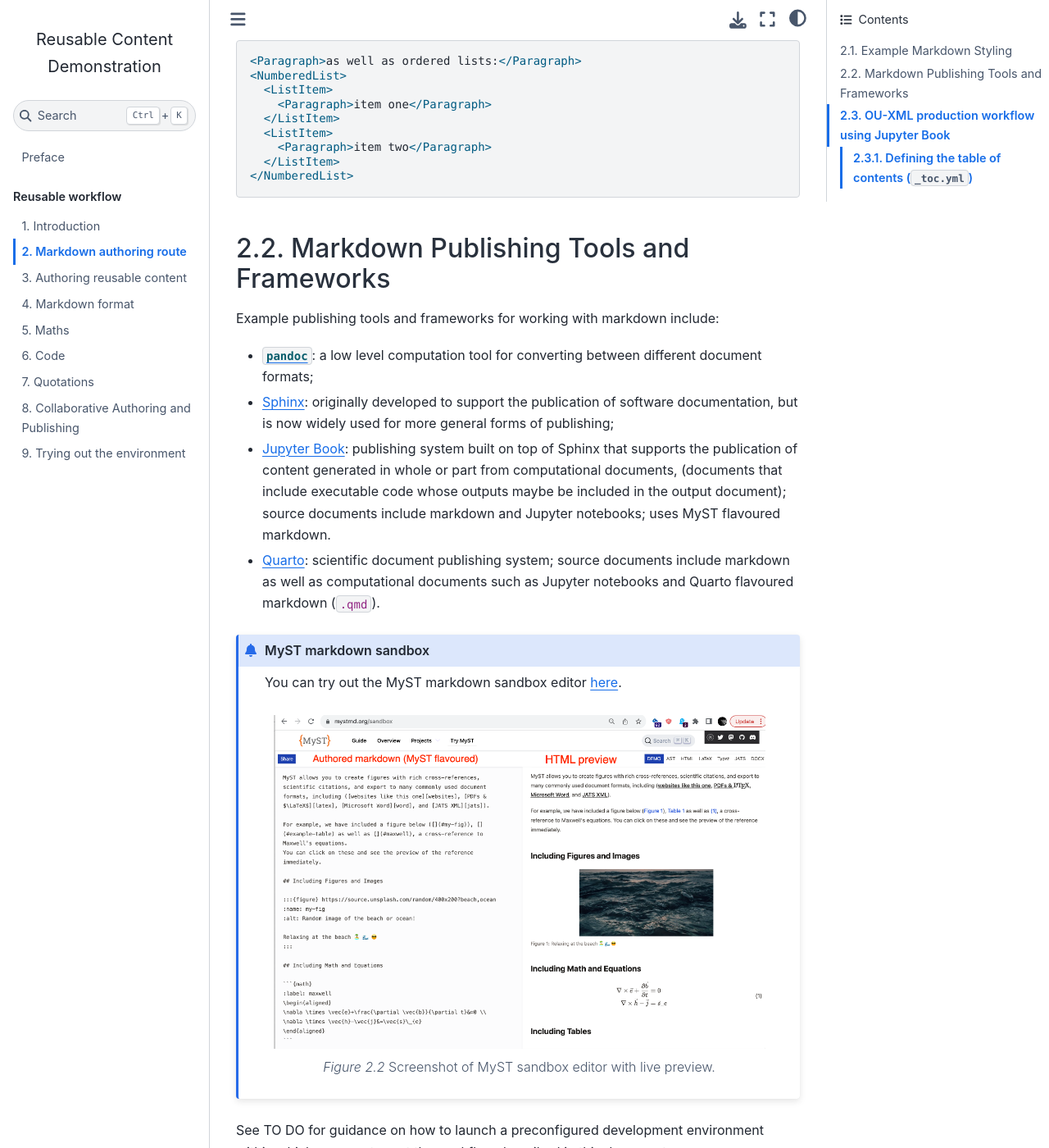
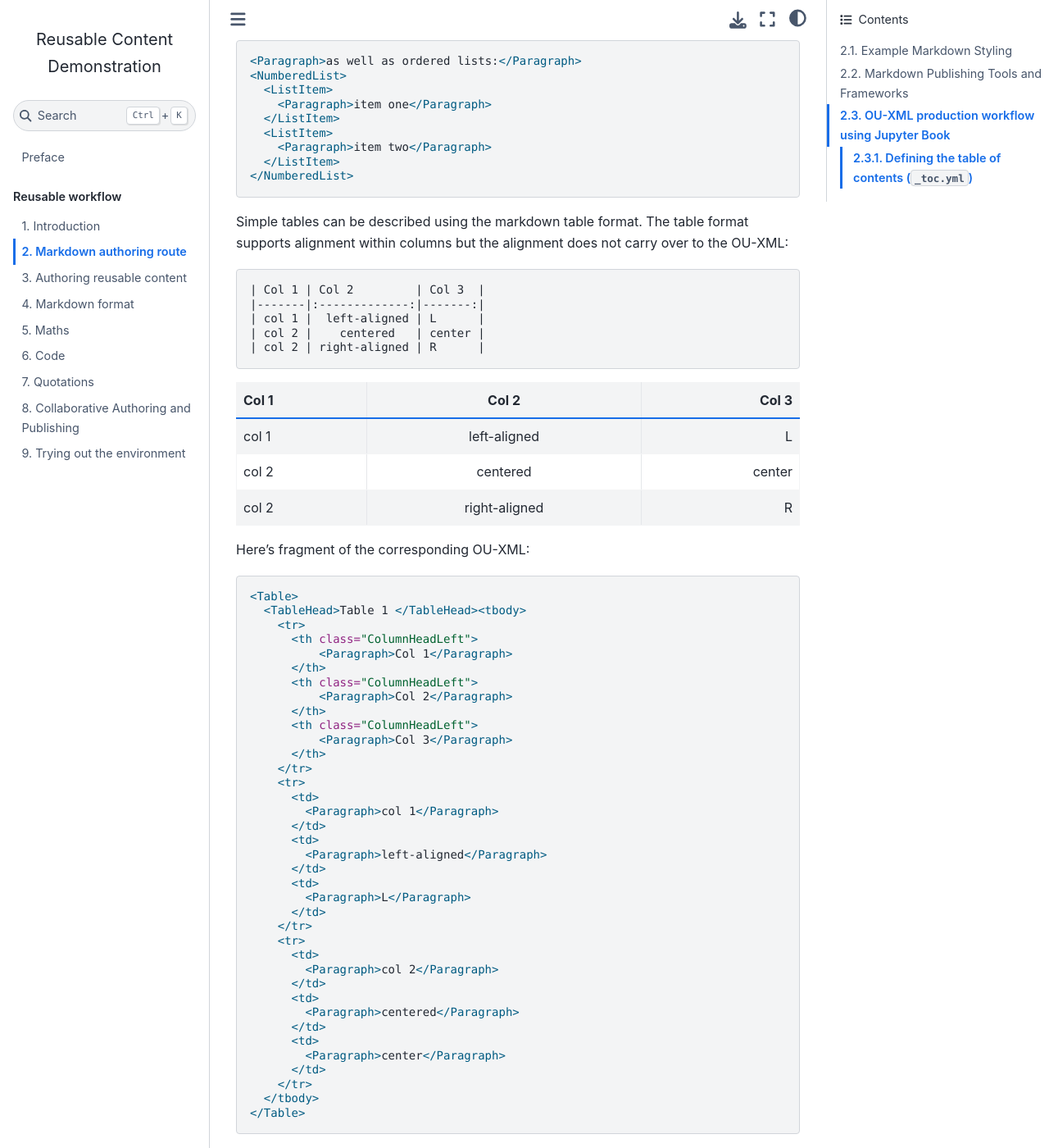
Before and after one commit to OpenComputingLab/reusable-content-example, a Jupyter Book: the page built from markdown_authoring.md, in a window 1280 px wide and 1400 px high, scrolled down 1607 px. Shown: the whole window at 82% size. Built offline with Jupyter Book 1.0.4 settings and Sphinx 7.4.7 and the Sphinx Book theme 1.1.4, drawn with Linux system fonts in a browser that asks for light colours; some of the changed text lies outside the part shown.

Commit message:
Update markdown_authoring.md

`````diff
--- a/markdown_authoring.md
+++ b/markdown_authoring.md
@@ -58,7 +58,7 @@
 </BulletedList>
 ```
 
-The fiollowing paragraph and the ordered list are then rendered as:
+The following paragraph and the ordered list are then rendered as:
 
 ```xml
 <Paragraph>as well as ordered lists:</Paragraph>
@@ -71,6 +71,92 @@
   </ListItem>
 </NumberedList>
 ```
+
+Simple tables can be described using the markdown table format. The table format supports alignment within columns but the alignment does not carry over to the OU-XML:
+
+```text
+| Col 1 | Col 2         | Col 3  |
+|-------|:-------------:|-------:|
+| col 1 |  left-aligned | L      |
+| col 2 |    centered   | center |
+| col 2 | right-aligned | R      |
+
+```
+
+| Col 1 | Col 2         | Col 3  |
+|-------|:-------------:|-------:|
+| col 1 |  left-aligned | L      |
+| col 2 |    centered   | center |
+| col 2 | right-aligned | R      |
+
+Here's fragment of the corresponding OU-XML:
+
+```xml
+<Table>
+  <TableHead>Table 1 </TableHead><tbody>
+    <tr>
+      <th class="ColumnHeadLeft">
+          <Paragraph>Col 1</Paragraph>
+      </th>
+      <th class="ColumnHeadLeft">
+          <Paragraph>Col 2</Paragraph>
+      </th>
+      <th class="ColumnHeadLeft">
+          <Paragraph>Col 3</Paragraph>
+      </th>
+    </tr>
+    <tr>
+      <td>
+        <Paragraph>col 1</Paragraph>
+      </td>
+      <td>
+        <Paragraph>left-aligned</Paragraph>
+      </td>
+      <td>
+        <Paragraph>L</Paragraph>
+      </td>
+    </tr>
+    <tr>
+      <td>
+        <Paragraph>col 2</Paragraph>
+      </td>
+      <td>
+        <Paragraph>centered</Paragraph>
+      </td>
+      <td>
+        <Paragraph>center</Paragraph>
+      </td>
+    </tr>
+  </tbody>
+</Table>
+```
+
+Boxes can be defined using MyST markdown admonition blocks:
+
+````text
+```{admonition} Box Title
+
+Here is the box content.
+
+It can contain a *wide* __range__ of elements.
+```
+````
+
+```{admonition} Box Title
+
+Here is the box content.
+
+It can contain a *wide* __range__ of elements.
+```
+
+```xml
+  <Box>
+    <Heading>Box Title</Heading>
+    <Paragraph>Here is the box content.</Paragraph>
+    <Paragraph>It can contain a <i>wide</i> <b>range</b> of elements.</Paragraph>
+  </Box>
+```
+
 
 ## Markdown Publishing Tools and Frameworks
 
`````
